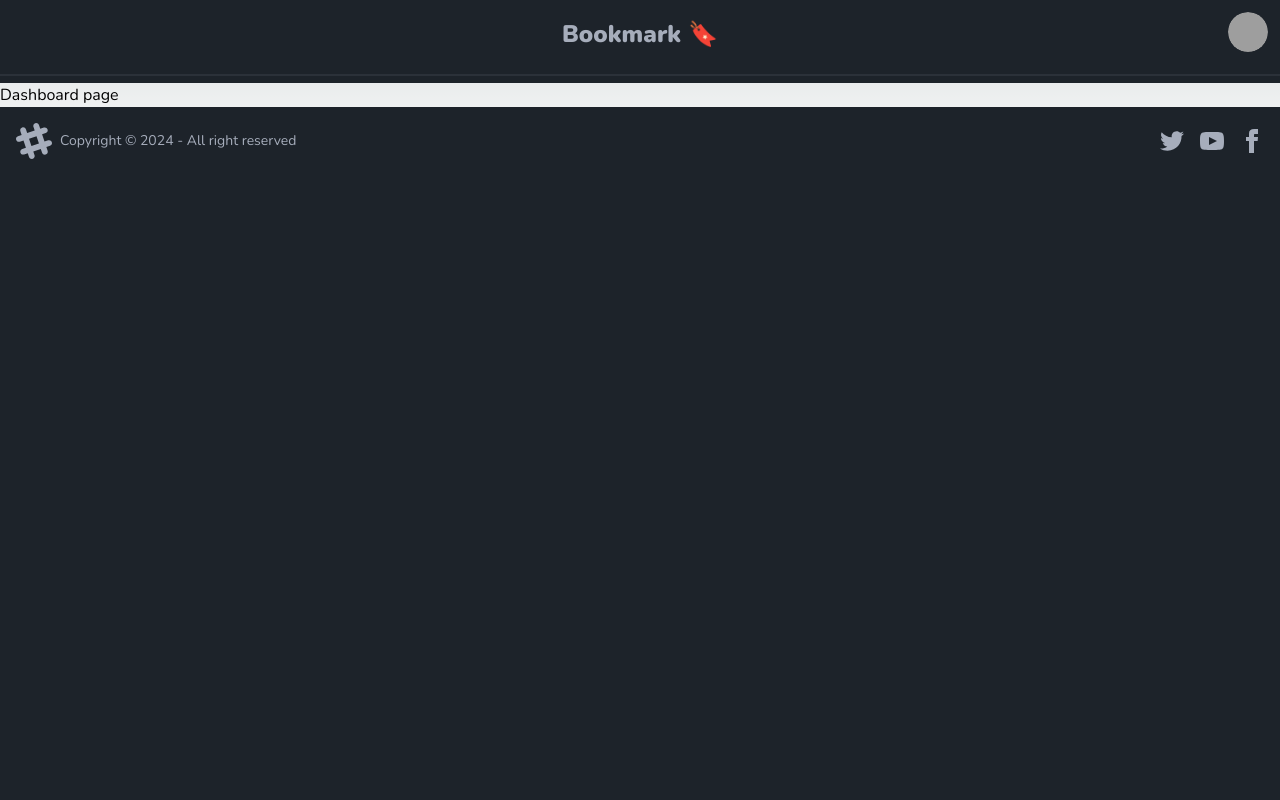
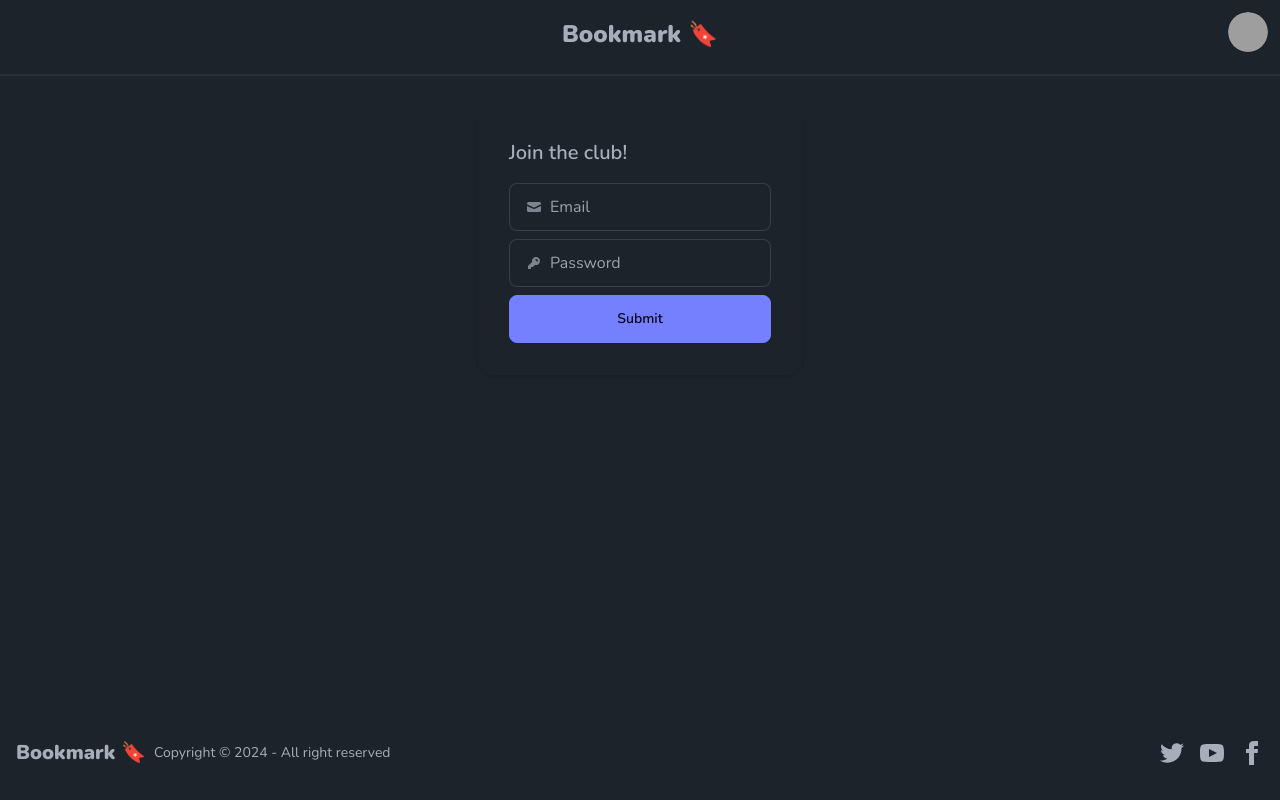
Before and after one commit to n3sty/book-experiment, a Next.js app: page /dashboard in a window 1280 px wide. Built offline with nearby package versions, Linux system fonts and the light colour scheme; grey boxes are pictures that could not be loaded.

Commit message:
Search improvements

```diff
--- a/src/app/components/booksearch.tsx
+++ b/src/app/components/booksearch.tsx
@@ -45,17 +45,17 @@ const BookSearch: React.FC = () => {
   };
 
   return (
-    <div className="relative text-base-content">
+    <div className="relative break-words max-w-md md:max-w-xl overflow-x-hidden text-base-content">
       <input
         type="text"
-        className="input input-primary text-base input-lg w-full"
+        className="input input-primary text-base-content w-full"
         placeholder="Enter book title"
         value={query}
         onChange={(e) => setQuery(e.target.value)}
       />
       <div>
         {showDropdown && (
-          <div className="stats stats-vertical w-full shadow-lg z-10 bg-primary text-primary-content mx-auto my-2">
+          <div className="stats stats-vertical overflow-hidden shadow-lg z-10 bg-primary text-primary-content mx-auto my-2 w-full">
             {books.map((book) => (
               <div
                 key={book.id}
--- a/src/app/components/footer.tsx
+++ b/src/app/components/footer.tsx
@@ -4,7 +4,7 @@ const Footer = () => {
   return (
     <footer className="footer items-center p-4 bg-base-100 text-base-content">
       <aside className="items-center grid-flow-col">
-        <svg width="36" height="36" viewBox="0 0 24 24" xmlns="http://www.w3.org/2000/svg" fillRule="evenodd" clipRule="evenodd" className="fill-current"><path d="M22.672 15.226l-2.432.811.841 2.515c.33 1.019-.209 2.127-1.23 2.456-1.15.325-2.148-.321-2.463-1.226l-.84-2.518-5.013 1.677.84 2.517c.391 1.203-.434 2.542-1.831 2.542-.88 0-1.601-.564-1.86-1.314l-.842-2.516-2.431.809c-1.135.328-2.145-.317-2.463-1.229-.329-1.018.211-2.127 1.231-2.456l2.432-.809-1.621-4.823-2.432.808c-1.355.384-2.558-.59-2.558-1.839 0-.817.509-1.582 1.327-1.846l2.433-.809-.842-2.515c-.33-1.02.211-2.129 1.232-2.458 1.02-.329 2.13.209 2.461 1.229l.842 2.515 5.011-1.677-.839-2.517c-.403-1.238.484-2.553 1.843-2.553.819 0 1.585.509 1.85 1.326l.841 2.517 2.431-.81c1.02-.33 2.131.211 2.461 1.229.332 1.018-.21 2.126-1.23 2.456l-2.433.809 1.622 4.823 2.433-.809c1.242-.401 2.557.484 2.557 1.838 0 .819-.51 1.583-1.328 1.847m-8.992-6.428l-5.01 1.675 1.619 4.828 5.011-1.674-1.62-4.829z"></path></svg>
+        <p className='font-black text-xl'>Bookmark &#x1F516;</p>
         <p>Copyright © 2024 - All right reserved</p>
       </aside>
       <nav className="grid-flow-col gap-4 md:place-self-center md:justify-self-end">
--- a/src/app/components/header.tsx
+++ b/src/app/components/header.tsx
@@ -33,7 +33,7 @@ export default function Header() {
             className="mt-3 z-[10] p-2 shadow menu menu-sm dropdown-content bg-base-100 rounded-box w-52"
           >
             <li>
-              <a className="justify-between">
+              <a href="/dashboard" className="justify-between">
                 Profile
                 <span className="badge badge-ghost">New</span>
               </a>
--- a/src/app/components/landing/hero.tsx
+++ b/src/app/components/landing/hero.tsx
@@ -3,27 +3,15 @@ import BookSearch from "../booksearch";
 
 const Hero = () => {
   return (
-    <div className="flex flex-row text-left max-w-screen-xl">
-      <h1 className="text-7xl font-black mb-4 w-1/2">
+    <div className="flex md:flex-row flex-col text-left max-w-screen-xl">
+      <h1 className="md:text-7xl text-5xl font-black md:pr-8 md:mb-4">
         Get a clear view of your book <span className="text-transparent bg-clip-text bg-gradient-to-r from-primary to-secondary">reading</span> goals
       </h1>
-      <div className="flex flex-col w-1/2">
-        <div className="w-full mx-auto my-12">
-          <div className="stats w-full bg-secondary text-secondary-content mx-auto p-4">
-            <BookSearch />
-          </div>
+
+      <div className="w-full mx-auto my-12">
+        <div className="stats w-full bg-secondary text-secondary-content mx-auto p-4">
+          <BookSearch />
         </div>
-
-
-        {/* <div>
-          <h2 className="text-2xl font-bold mb-4">Features</h2>
-          <ul className="list-disc list-inside">
-            <li>Track your reading progress</li>
-            <li>Set reading goals</li>
-            <li>Find new books to read</li>
-          </ul>
-        </div> */}
-
       </div>
     </div>
   );
--- a/src/app/dashboard/page.tsx
+++ b/src/app/dashboard/page.tsx
@@ -1,9 +1,90 @@
-'use client'
+"use client";
+
+import { useRouter } from "next/navigation";
 
 export default function Dashboard() {
+  const router = useRouter();
+
+  async function handleSubmit(event: React.FormEvent<HTMLFormElement>) {
+    event.preventDefault();
+
+    const formData = new FormData(event.currentTarget);
+    const email = formData.get("email") as string;
+    const password = formData.get("password") as string;
+
+    const response = await fetch("/api/auth/login", {
+      method: "POST",
+      headers: { "Content-Type": "application/json" },
+      body: JSON.stringify({ email, password }),
+    });
+
+    if (response.ok) {
+      router.push("/profile");
+    } else {
+      alert("Login failed");
+    }
+  }
+
   return (
     <>
-      <p>Dashboard page</p>
+      <div className="flex min-h-[80vh] text-base-content bg-base-100">
+        <div className="p-6 mx-auto">
+          <div className="card shadow">
+            <div className="card-body">
+              <h2 className="card-title">Join the club!</h2>
+              <form>
+                <label className="input input-bordered flex items-center gap-2 my-2">
+                  <svg
+                    xmlns="http://www.w3.org/2000/svg"
+                    viewBox="0 0 16 16"
+                    fill="currentColor"
+                    className="w-4 h-4 opacity-70"
+                  >
+                    <path d="M2.5 3A1.5 1.5 0 0 0 1 4.5v.793c.026.009.051.02.076.032L7.674 8.51c.206.1.446.1.652 0l6.598-3.185A.755.755 0 0 1 15 5.293V4.5A1.5 1.5 0 0 0 13.5 3h-11Z" />
+                    <path d="M15 6.954 8.978 9.86a2.25 2.25 0 0 1-1.956 0L1 6.954V11.5A1.5 1.5 0 0 0 2.5 13h11a1.5 1.5 0 0 0 1.5-1.5V6.954Z" />
+                  </svg>
+                  <input
+                    type="email"
+                    name="email"
+                    className="grow"
+                    placeholder="Email"
+                    required
+                  />
+                </label>
+
+                <label className="input input-bordered flex items-center gap-2 my-2">
+                  <svg
+                    xmlns="http://www.w3.org/2000/svg"
+                    viewBox="0 0 16 16"
+                    fill="currentColor"
+                    className="w-4 h-4 opacity-70"
+                  >
+                    <path
+                      fillRule="evenodd"
+                      d="M14 6a4 4 0 0 1-4.899 3.899l-1.955 1.955a.5.5 0 0 1-.353.146H5v1.5a.5.5 0 0 1-.5.5h-2a.5.5 0 0 1-.5-.5v-2.293a.5.5 0 0 1 .146-.353l3.955-3.955A4 4 0 1 1 14 6Zm-4-2a.75.75 0 0 0 0 1.5.5.5 0 0 1 .5.5.75.75 0 0 0 1.5 0 2 2 0 0 0-2-2Z"
+                      clipRule="evenodd"
+                    />
+                  </svg>
+                  <input
+                    type="password"
+                    name="password"
+                    className="grow"
+                    placeholder="Password"
+                    required
+                  />
+                </label>
+
+                <button type="submit" className="btn btn-primary hover:font-black hover:text-4xl transition-all hover:btn-secondary w-full">
+                  Submit
+                </button>
+              </form>
+              {/* <button type="submit" onClick={handleSubmit} className="btn btn-primary">
+                Submit
+              </button> */}
+            </div>
+          </div>
+        </div>
+      </div>
     </>
   );
 }
```
